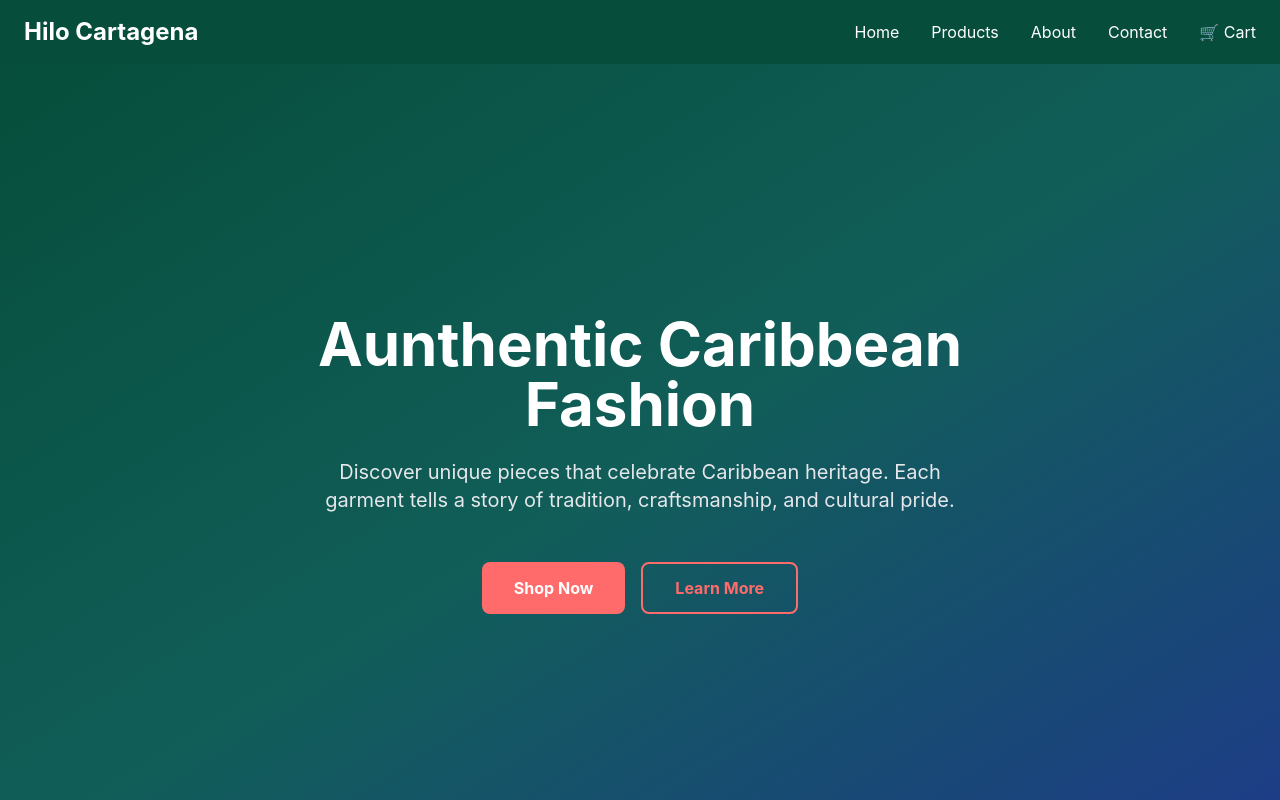
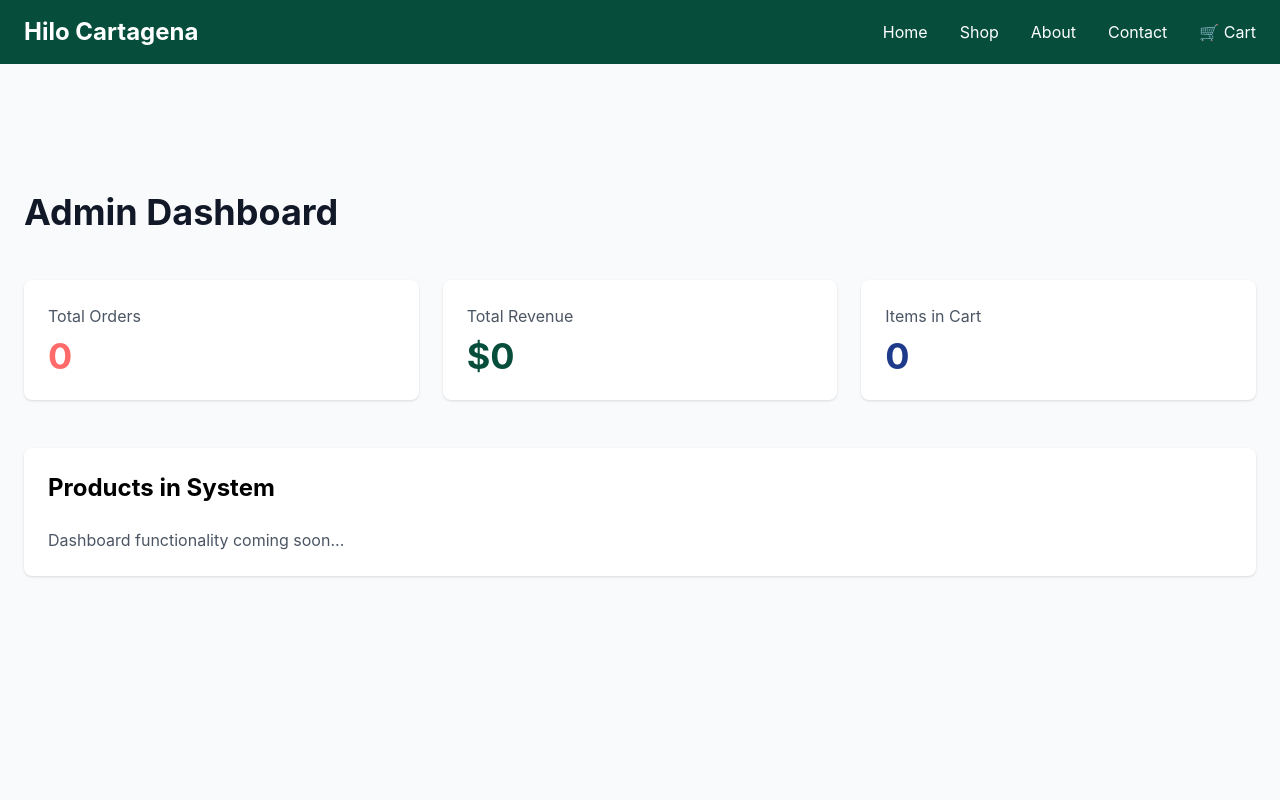
Before and after one commit to CrisOrtizz/hilo-cartagena, a React (Vite) app: page /admin in a window 1280 px wide. Shown: the top 800 px of the page. Built offline with nearby package versions, Linux system fonts and the light colour scheme.

Commit message:
feat: implement react router with multiple pages and cart page functionality

```diff
--- a/package.json
+++ b/package.json
@@ -11,7 +11,8 @@
   },
   "dependencies": {
     "react": "^19.2.7",
-    "react-dom": "^19.2.7"
+    "react-dom": "^19.2.7",
+    "react-router-dom": "^7.18.0"
   },
   "devDependencies": {
     "@types/node": "^24.13.2",
--- a/src/App.tsx
+++ b/src/App.tsx
@@ -1,22 +1,26 @@
+import { BrowserRouter as Router, Routes, Route } from 'react-router-dom';
 import Navigation from './components/Navigation';
-import Hero from './components/Hero';
-import Products from './components/Products';
-import About from './components/About';
-import Contact from './components/Contact';
 import Footer from './components/Footer';
 import { CartProvider } from './context/CartContext';
+
+import Home from './pages/Home';
+import Shop from './pages/Shop';
+import CartPage from './pages/CartPage';
+import AdminDashboard from './pages/AdminDashboard';
 
 export default function App() {
   return (
     <CartProvider>
-    <div>
-      <Navigation />
-      <Hero />
-      <Products />
-      <About />
-      <Contact />
-      <Footer />
-    </div>
+      <Router>
+        <Navigation />
+        <Routes>
+          <Route path="/" element={<Home />} />
+          <Route path="/shop" element={<Shop />} />
+          <Route path="/cart" element={<CartPage />} />
+          <Route path="/admin" element={<AdminDashboard />} />
+        </Routes>
+        <Footer />
+      </Router>
     </CartProvider>
   );
 }
--- a/src/components/Navigation.tsx
+++ b/src/components/Navigation.tsx
@@ -1,45 +1,42 @@
 import { useState } from 'react';
+import { Link } from 'react-router-dom';
 import { useCart } from '../context/CartContext';
 
 export default function Navigation() {
-  // State: track if mobile menu is open
   const [isMenuOpen, setIsMenuOpen] = useState<boolean>(false);
   const { cart } = useCart();
-  const cartCount = cart.reduce((total: number, item: any) => total + item.quantity, 0);
 
-  // Toggle menu function
   const toggleMenu = () => {
     setIsMenuOpen(!isMenuOpen);
   };
+
+  const cartCount = cart.reduce((total: number, item: any) => total + item.quantity, 0);
 
   return (
     <nav className="bg-emerald-900 text-white">
       <div className="max-w-7xl mx-auto px-6 py-4 flex justify-between items-center">
 
-        {/* Logo */}
-        <div className="text-2xl font-bold text-coral-400">
+        <Link to="/" className="text-2xl font-bold text-coral-400">
           Hilo Cartagena
-        </div>
+        </Link>
 
-        {/* Desktop Menu */}
         <ul className="hidden md:flex gap-8">
-          <li><a href="#home" className="hover:text-coral-400">Home</a></li>
-          <li><a href="#products" className="hover:text-coral-400">Products</a></li>
+          <li><Link to="/" className="hover:text-coral-400">Home</Link></li>
+          <li><Link to="/shop" className="hover:text-coral-400">Shop</Link></li>
           <li><a href="#about" className="hover:text-coral-400">About</a></li>
           <li><a href="#contact" className="hover:text-coral-400">Contact</a></li>
           <li className="relative">
-            <a href="#cart" className="hover:text-coral-400 flex items-center gap-2">
+            <Link to="/cart" className="hover:text-coral-400 flex items-center gap-2">
               🛒 Cart
               {cartCount > 0 && (
                 <span className="absolute -top-2 -right-2 bg-coral-500 text-white text-xs font-bold w-5 h-5 rounded-full flex items-center justify-center">
                   {cartCount}
                 </span>
               )}
-        </a>
+            </Link>
           </li>
         </ul>
 
-        {/* Hamburger Button (mobile) */}
         <button
           onClick={toggleMenu}
           className="md:hidden text-2xl bg-none border-none text-white cursor-pointer"
@@ -48,13 +45,13 @@ export default function Navigation() {
         </button>
       </div>
 
-      {/* Mobile Menu */}
       {isMenuOpen && (
         <ul className="md:hidden bg-emerald-800 px-6 py-4 flex flex-col gap-4">
-          <li><a href="#home" className="hover:text-coral-400">Home</a></li>
-          <li><a href="#products" className="hover:text-coral-400">Products</a></li>
+          <li><Link to="/" className="hover:text-coral-400">Home</Link></li>
+          <li><Link to="/shop" className="hover:text-coral-400">Shop</Link></li>
           <li><a href="#about" className="hover:text-coral-400">About</a></li>
           <li><a href="#contact" className="hover:text-coral-400">Contact</a></li>
+          <li><Link to="/cart" className="hover:text-coral-400">🛒 Cart ({cartCount})</Link></li>
         </ul>
       )}
     </nav>
--- /dev/null
+++ b/src/pages/AdminDashboard.tsx
@@ -0,0 +1,33 @@
+import { useCart } from '../context/CartContext';
+
+export default function AdminDashboard() {
+  const { cart } = useCart();
+
+  return (
+    <div className="pt-20 min-h-screen bg-gray-50">
+      <div className="max-w-7xl mx-auto px-6 py-12">
+        <h1 className="text-4xl font-bold text-gray-900 mb-12">Admin Dashboard</h1>
+
+        <div className="grid grid-cols-3 gap-6 mb-12">
+          <div className="bg-white p-6 rounded-lg shadow">
+            <h3 className="text-gray-600 mb-2">Total Orders</h3>
+            <p className="text-4xl font-bold text-coral-500">0</p>
+          </div>
+          <div className="bg-white p-6 rounded-lg shadow">
+            <h3 className="text-gray-600 mb-2">Total Revenue</h3>
+            <p className="text-4xl font-bold text-emerald-900">$0</p>
+          </div>
+          <div className="bg-white p-6 rounded-lg shadow">
+            <h3 className="text-gray-600 mb-2">Items in Cart</h3>
+            <p className="text-4xl font-bold text-blue-900">{cart.length}</p>
+          </div>
+        </div>
+
+        <div className="bg-white p-6 rounded-lg shadow">
+          <h2 className="text-2xl font-bold mb-6">Products in System</h2>
+          <p className="text-gray-600">Dashboard functionality coming soon...</p>
+        </div>
+      </div>
+    </div>
+  );
+}
--- /dev/null
+++ b/src/pages/CartPage.tsx
@@ -0,0 +1,97 @@
+import { useCart } from '../context/CartContext';
+
+export default function CartPage() {
+  const { cart, removeFromCart, clearCart } = useCart();
+
+  // Calcular total
+  const total = cart.reduce((sum, item) => {
+    const price = parseFloat(item.price.replace('$', ''));
+    return sum + (price * item.quantity);
+  }, 0);
+
+  if (cart.length === 0) {
+    return (
+      <div className="pt-20 min-h-screen">
+        <div className="max-w-7xl mx-auto px-6 py-12 text-center">
+          <h1 className="text-4xl font-bold text-gray-900 mb-4">Your Cart</h1>
+          <p className="text-xl text-gray-600 mb-8">Your cart is empty</p>
+          <a
+            href="/shop"
+            className="inline-block bg-coral-500 hover:bg-coral-600 text-white font-bold py-3 px-8 rounded-lg"
+          >
+            Continue Shopping
+          </a>
+        </div>
+      </div>
+    );
+  }
+
+  return (
+    <div className="pt-20 min-h-screen bg-gray-50">
+      <div className="max-w-7xl mx-auto px-6 py-12">
+        <h1 className="text-4xl font-bold text-gray-900 mb-12">Shopping Cart</h1>
+
+        <div className="grid grid-cols-1 lg:grid-cols-3 gap-12">
+          {/* Cart Items */}
+          <div className="lg:col-span-2">
+            {cart.map((item) => (
+              <div
+                key={item.id}
+                className="bg-white p-6 rounded-lg shadow mb-6 flex gap-6"
+              >
+                <img
+                  src={item.image}
+                  alt={item.name}
+                  className="w-24 h-24 object-cover rounded"
+                />
+                <div className="flex-1">
+                  <h3 className="text-xl font-bold text-gray-900">{item.name}</h3>
+                  <p className="text-gray-600 mb-2">{item.price} x {item.quantity}</p>
+                  <button
+                    onClick={() => removeFromCart(item.id)}
+                    className="text-coral-500 hover:text-coral-600 font-bold"
+                  >
+                    Remove
+                  </button>
+                </div>
+                <div className="text-right">
+                  <p className="text-2xl font-bold text-coral-500">
+                    ${(parseFloat(item.price.replace('$', '')) * item.quantity).toFixed(2)}
+                  </p>
+                </div>
+              </div>
+            ))}
+          </div>
+
+          {/* Summary */}
+          <div className="bg-white p-6 rounded-lg shadow h-fit">
+            <h2 className="text-2xl font-bold text-gray-900 mb-6">Order Summary</h2>
+            <div className="mb-6 space-y-2">
+              <div className="flex justify-between text-gray-600">
+                <span>Subtotal:</span>
+                <span>${total.toFixed(2)}</span>
+              </div>
+              <div className="flex justify-between text-gray-600">
+                <span>Shipping:</span>
+                <span>$10.00</span>
+              </div>
+              <div className="border-t pt-2 flex justify-between text-xl font-bold">
+                <span>Total:</span>
+                <span>${(total + 10).toFixed(2)}</span>
+              </div>
+            </div>
+            <button className="w-full bg-emerald-900 hover:bg-emerald-800 text-white font-bold py-3 rounded-lg mb-4">
+              Checkout
+            </button>
+            <button
+              onClick={clearCart}
+              className="w-full border-2 border-gray-300 text-gray-600 hover:border-coral-500 hover:text-coral-500 font-bold py-3 rounded-lg"
+            >
+              Clear Cart
+            </button>
+          </div>
+        </div>
+      </div>
+    </div>
+  );
+}
--- /dev/null
+++ b/src/pages/Home.tsx
@@ -0,0 +1,15 @@
+import Hero from '../components/Hero';
+import Products from '../components/Products';
+import About from '../components/About';
+import Contact from '../components/Contact';
+
+export default function Home() {
+  return (
+    <>
+      <Hero />
+      <Products />
+      <About />
+      <Contact />
+    </>
+  );
+}
--- /dev/null
+++ b/src/pages/Shop.tsx
@@ -0,0 +1,13 @@
+import Products from '../components/Products';
+
+export default function Shop() {
+  return (
+    <div className="pt-20">
+      <div className="max-w-7xl mx-auto px-6 py-12">
+        <h1 className="text-5xl font-bold text-gray-900 mb-4">Shop</h1>
+        <p className="text-xl text-gray-600 mb-12">Browse our complete collection</p>
+      </div>
+      <Products />
+    </div>
+  );
+}
```
Also changed, not shown: 1 other file (tests, documents, lock files or other folders). Lines whose indentation alone changed are shown as unchanged.
